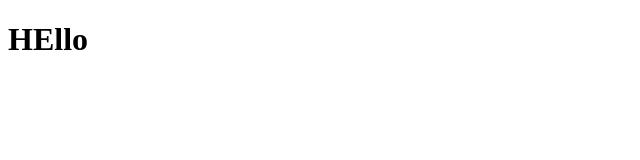
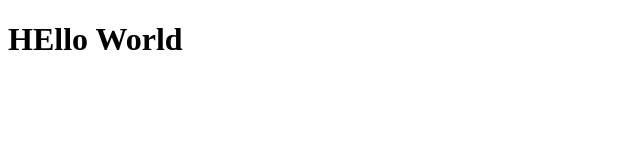
Before and after one commit to serhii95zhydkov/team-dream, a plain HTML site: page index.html in a window 1280 px wide. Shown: the whole page, without its empty margins (0-640 px from the left). Drawn offline with Linux system fonts and the light colour scheme.

Commit message:
Update index.html

```diff
--- a/index.html
+++ b/index.html
@@ -7,6 +7,6 @@
   <title>Document</title>
 </head>
 <body>
-  <h1>HEllo</h1>
+  <h1>HEllo World</h1>
 </body>
 </html>
```
